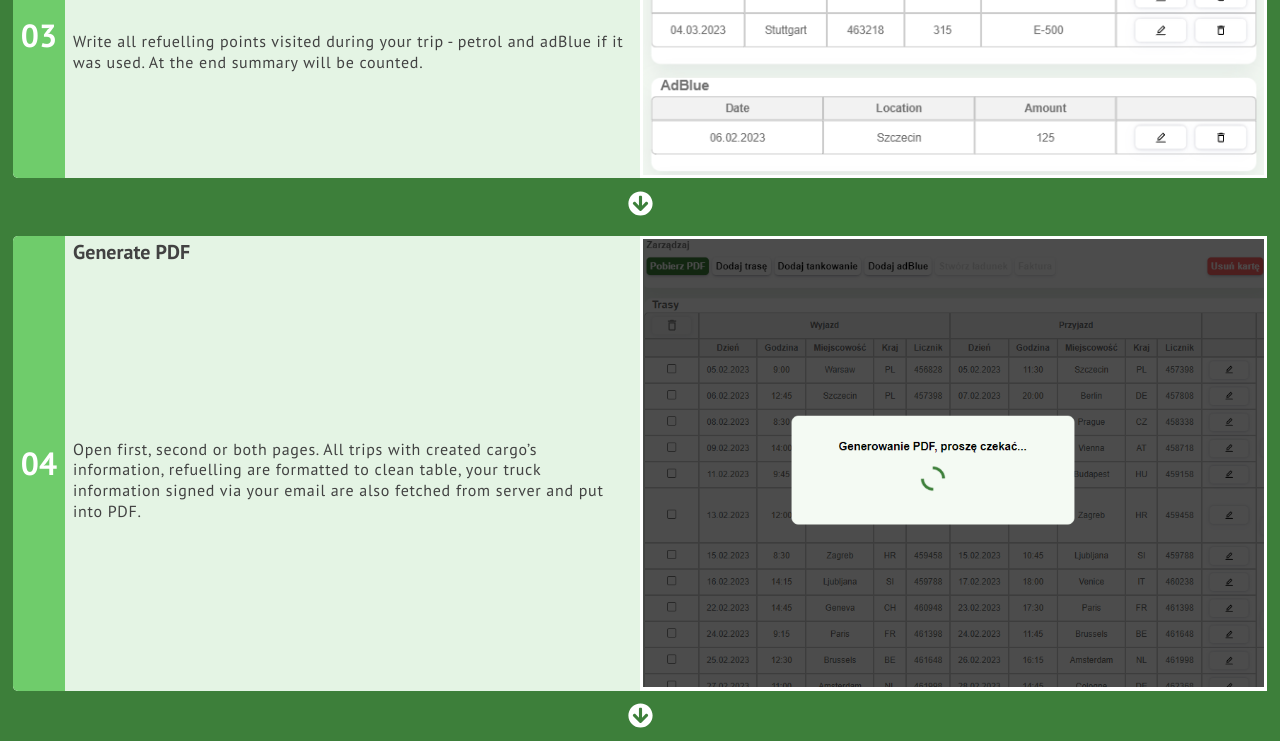
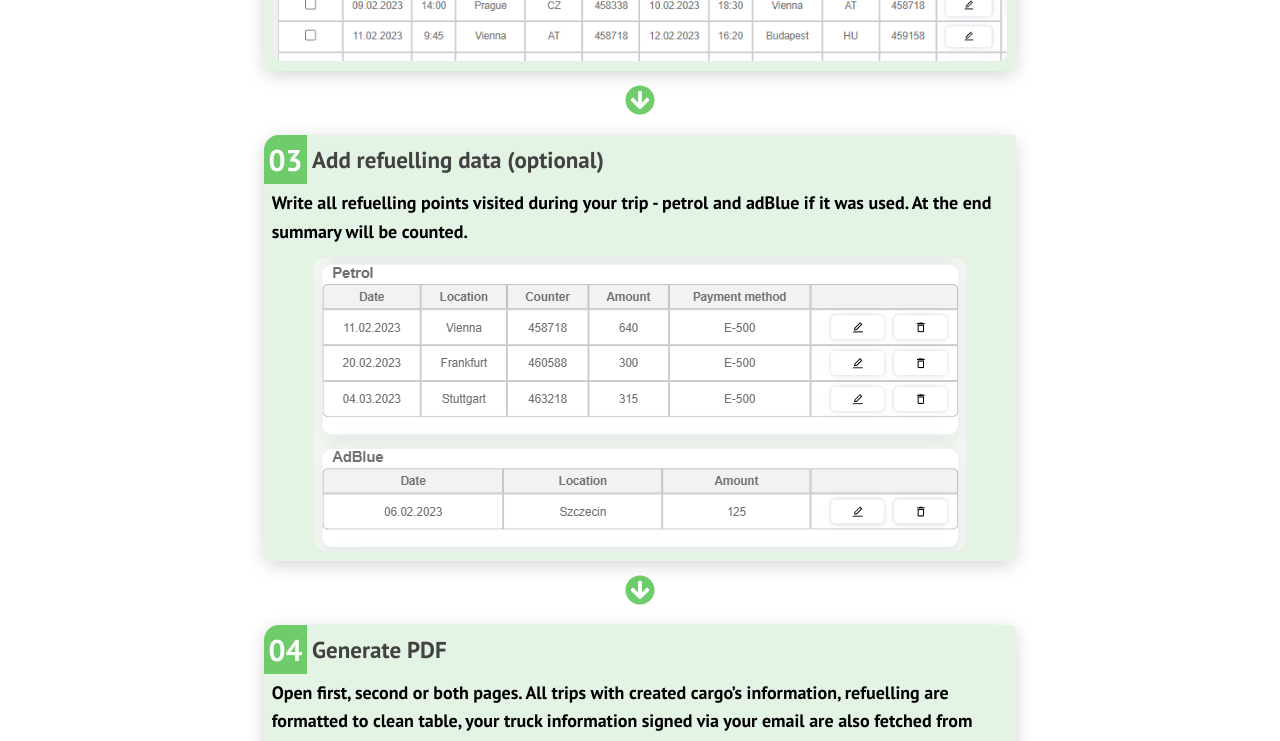
Before and after one commit to mateusz-uran/ptd-lite-landing-page, a React (Vite) app: page / in a window 1280 px wide. Shown: the part 2420-3161 px from the top of the page. Built offline with nearby package versions, Linux system fonts and the light colour scheme.

Commit message:
style: add howitworks cards, minor stylingh

```diff
--- a/src/components/HowItWorks.jsx
+++ b/src/components/HowItWorks.jsx
@@ -1,4 +1,4 @@
-import React from "react";
+import React, { useEffect, useRef, useState } from "react";
 import pdf1 from "../assets/pdf1.png";
 import pdf2 from "../assets/pdf2.png";
 import { FaArrowCircleDown } from "react-icons/fa";
@@ -12,32 +12,32 @@ const HowItWorks = () => {
       {howItWorksData.map((how, index) => {
         const { number, header, paragraph, image } = how;
         return (
-          <>
-            <div key={index} className="card-wrapper">
-              <div className="left-side">
+          <div key={index} className="card">
+            <div className="card-wrapper">
+              <div className="top">
                 <div className="number">{number}</div>
-                <div className="explanation">
-                  <h4>{header}</h4>
-                  <p>{paragraph}</p>
+                <h4>{header}</h4>
+              </div>
+              <div className="bottom">
+                <p>{paragraph}</p>
+                <div className="img-wrapper">
+                  <img src={image} alt="" />
                 </div>
-              </div>
-              <div className="img-wrapper">
-                <img src={image} alt="" />
               </div>
             </div>
             <div className="arrow">
               <FaArrowCircleDown />
             </div>
-          </>
+          </div>
         );
       })}
 
       <div className="card-wrapper result">
-        <div className="left-side">
+        <div className="top">
           <div className="number">05</div>
+          <h4>Final result</h4>
         </div>
-        <div className="result-wrapper">
-          <h4>Final result</h4>
+        <div className="bottom">
           <div className="img-wrapper">
             <img src={pdf1} alt="" />
             <img src={pdf2} alt="" />
--- a/src/howitworks_data.js
+++ b/src/howitworks_data.js
@@ -1,7 +1,7 @@
 import add_card from "./assets/addcard_form.png";
 import trip_table from "./assets/trip_table.png";
 import fuel_table from "./assets/fuel_table.png";
-import generate_pdf from "./assets/generate_pdf2.png";
+import generate_pdf from "./assets/generate_pdf.png";
 
 export const howItWorksData = [
   {
--- a/src/index.css
+++ b/src/index.css
@@ -8,10 +8,16 @@
 :root {
   --primary-color: #3d7f3a;
   --primary-color-light: #e4f4e4;
+  --bg-green-bright: #6fcc6b;
+
+  --text-color-gray: #ddd;
+  --text-color-dark-gray: #424242;
+
+  --thin-border: #eaecf0;
+  --calc-value: 0.390625vw;
+
   --tran-02: all 0.2s ease;
-  --text-color-gray: #ddd;
   --transform-scale: scale(1.08);
-  --thin-border: #eaecf0;
 }
 
 /*=========================Navbar for mobile & desktop===============================*/
@@ -392,7 +398,6 @@
 /*========================="How it works" content for mobile & desktop===============================*/
 
 #howitworks {
-  background: var(--primary-color);
   display: flex;
   flex-direction: column;
   align-items: center;
@@ -404,99 +409,85 @@
   margin-bottom: 0.8rem;
 }
 
-#howitworks .card-wrapper {
+#howitworks .card {
   display: flex;
-  justify-content: space-between;
-  background: #fff;
-  border-top-left-radius: 5px;
-  border-bottom-left-radius: 5px;
+  flex-direction: column;
+  width: 100%;
+  align-items: center;
 }
 
-#howitworks .card-wrapper .left-side {
-  display: flex;
-  width: 50%;
+#howitworks .card-wrapper {
+  width: 100%;
+  background: var(--primary-color-light);
+  border-radius: 5px;
+  border-top-left-radius: 15px;
+  box-shadow: 0 4px 20px -2px rgba(0, 0, 0, 0.2);
 }
 
-#howitworks .card-wrapper.result .left-side {
-  width: auto;
-}
-
-#howitworks .card-wrapper .left-side .number {
-  display: flex;
-  align-items: center;
-  font-weight: 800;
-  font-size: 2rem;
-  background: #6fcc6b;
-  border-top-left-radius: 5px;
-  border-bottom-left-radius: 5px;
-  padding: 0.5rem;
-  color: #fff;
-}
-
-#howitworks .card-wrapper .left-side .explanation {
-  color: #000;
-  padding: 0.2rem 0.5rem;
-  width: 100%;
-  display: flex;
-  flex-direction: column;
-  background: var(--primary-color-light);
-  color: #424242;
-}
-
-#howitworks .card-wrapper .left-side .explanation h4 {
-  font-size: calc(15px + 0.390625vw);
-  font-weight: 800;
-}
-
-#howitworks .card-wrapper .left-side .explanation p {
-  font-size: calc(11px + 0.390625vw);
-  font-weight: 500;
-  padding: 0.2rem 0;
-  margin-top: 0.5rem;
-  height: 100%;
-  display: flex;
-  align-items: center;
-  letter-spacing: 0.7px;
-  line-height: 1.3;
-}
-
-#howitworks .card-wrapper .img-wrapper {
-  width: 50%;
-  padding: 0.2rem;
+#howitworks .card-wrapper .top {
   display: flex;
   align-items: center;
 }
 
-#howitworks .card-wrapper.result .result-wrapper h4 {
-  margin-left: 0.5rem;
+#howitworks .card-wrapper .top .number {
+  background: var(--bg-green-bright);
+  border-top-left-radius: 15px;
+  font-size: calc(25px + var(--calc-value));
+  font-weight: 900;
+  color: #fff;
 }
 
-#howitworks .card-wrapper.result .img-wrapper {
-  width: 100%;
-  padding: 0.2rem;
-  display: flex;
-  align-items: center;
+#howitworks .card-wrapper .top h4 {
+  font-size: calc(18px + var(--calc-value));
+  color: var(--text-color-dark-gray);
 }
 
-#howitworks .card-wrapper.result .img-wrapper img {
-  width: 50%;
+#howitworks .card-wrapper .top .number,
+#howitworks .card-wrapper .top h4 {
+  padding: 0.3rem;
+}
+
+#howitworks .card-wrapper .bottom p {
+  font-size: calc(13px + var(--calc-value));
+  line-height: 1.3;
+}
+
+#howitworks .card-wrapper .bottom p,
+#howitworks .card-wrapper .bottom .img-wrapper {
+  padding: 0.3rem 0.5rem;
+}
+
+#howitworks .card-wrapper .bottom .img-wrapper {
+  text-align: center;
+  border-radius: 10px;
 }
 
 #howitworks .card-wrapper .img-wrapper img {
   max-inline-size: 100%;
   block-size: auto;
   object-fit: contain;
+  border-radius: 10px;
+  border: 1px solid var(--thin-border);
 }
 
 #howitworks .arrow {
-  color: #fff;
+  color: var(--bg-green-bright);
   margin: 0.8rem 0;
-  font-size: calc(20px + 0.390625vw);
+  font-size: calc(25px + 0.390625vw);
 }
 
-@media (min-width: 698px) {
+@media (min-width: 801px) {
   #howitworks .card-wrapper {
-    min-width: 100%;
+    max-width: 60%;
+  }
+
+  #howitworks .card-wrapper .bottom p {
+    line-height: 1.6;
+    font-weight: 600;
+  }
+
+  #howitworks .card-wrapper.result .img-wrapper img {
+    width: 70%;
   }
 }
 
```
Also changed, not shown: src/assets/01.png (added), src/assets/01.svg (added).
